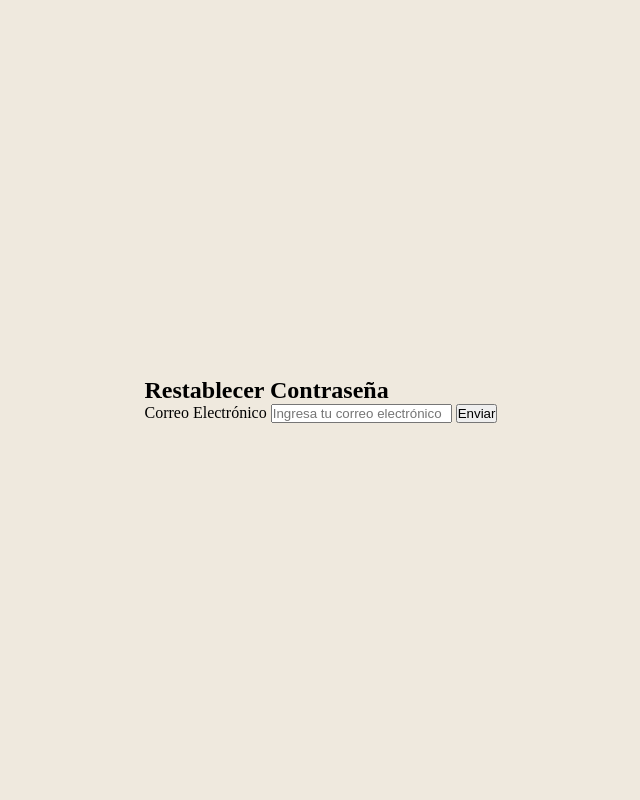
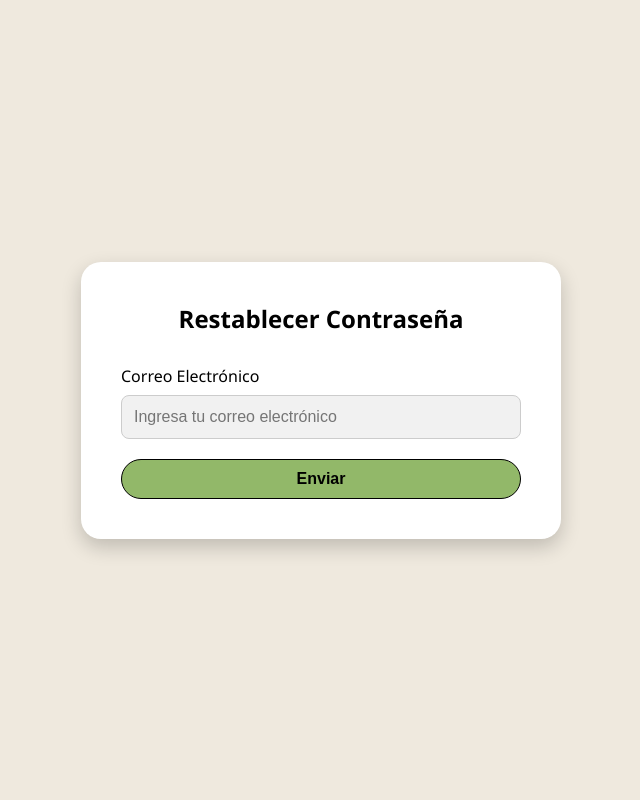
Before and after one commit to DarkXz7/MerkaChecheres-Django, a Django app: page /cambio-contrasena/ in a window 1280 px wide. Shown: the whole page, without its empty margins (319-959 px from the left). Run offline with Django 5.2, Linux system fonts and the light colour scheme.

Commit message:
formulario de solicitar cambio de contraseña

```diff
--- /dev/null
+++ b/merkachecheres/static/css/solicitarCambioContrasena.css
@@ -0,0 +1,94 @@
+body {
+    font-family: 'Segoe UI', Tahoma, Geneva, Verdana, sans-serif;
+    color: #000;
+    display: flex;
+    justify-content: center;
+    align-items: center;
+    height: 100vh;
+}
+
+.container {
+    background-color:#fff;
+    backdrop-filter: blur(10px);
+    padding: 40px;
+    border-radius: 20px;
+    box-shadow: 0 8px 20px rgba(0, 0, 0, 0.2);
+    width: 100%;
+    max-width: 400px;
+    text-align: center;
+}
+
+h2 {
+    margin-bottom: 30px;
+    font-weight: 600;
+    color: #000;
+}
+
+form {
+    display: flex;
+    flex-direction: column;
+}
+
+label {
+    text-align: left;
+    margin-bottom: 8px;
+    font-weight: 500;
+    color: #000;
+}
+
+input[type="email"] {
+    padding: 12px;
+    border-radius: 8px;
+    border: solid 1px #ccc;
+    margin-bottom: 20px;
+    background-color: #f1f1f1;
+    color: #333;
+    font-size: 16px;
+    transition: 0.3s ease;
+}
+
+input[type="email"]:focus {
+    outline: none;
+    background-color: #fff;
+    box-shadow: 0 0 0 3px rgba(255, 255, 255, 0.2);
+}
+
+button[type="submit"] {
+    padding: 12px;
+    border: none;
+    border-radius: 8px;
+    background-color: rgba(146, 184, 105);
+    padding: 10px 20px;
+    border: solid 1px #000;
+    border-radius: 30px;
+    color: #000;
+    font-weight: 600;
+    font-size: 16px;
+    cursor: pointer;
+    transition: background-color 0.3s ease;
+}
+
+button[type="submit"]:hover {
+    box-shadow: 0 8px 15px rgba(0, 0, 0, 0.3);
+    transform: scale(1.05);
+    cursor: pointer;
+    transition: transform 0.3s, box-shadow 0.3s;
+}
+
+.alert {
+    margin-top: 20px;
+    padding: 12px;
+    border-radius: 8px;
+    font-weight: bold;
+    font-size: 14px;
+}
+
+.alert.success {
+    background-color: #28a745;
+    color: #fff;
+}
+
+.alert.error {
+    background-color: #dc3545;
+    color: #fff;
+}
--- a/merkachecheres/templates/solicitar_cambio_contrasena.html
+++ b/merkachecheres/templates/solicitar_cambio_contrasena.html
@@ -5,6 +5,7 @@
     <meta charset="UTF-8">
     <meta name="viewport" content="width=device-width, initial-scale=1.0">
     <title>Solicitar Cambio de Contraseña</title>
+    <link rel="stylesheet" href="{% static 'css/solicitarCambioContrasena.css' %}">
     <link rel="stylesheet" href="{% static 'css/style.css' %}">
     <link rel="stylesheet" href="{% static 'css/bootstrap.mic.css' %}">
 </head>
```
Also changed, not shown: db.sqlite3.
